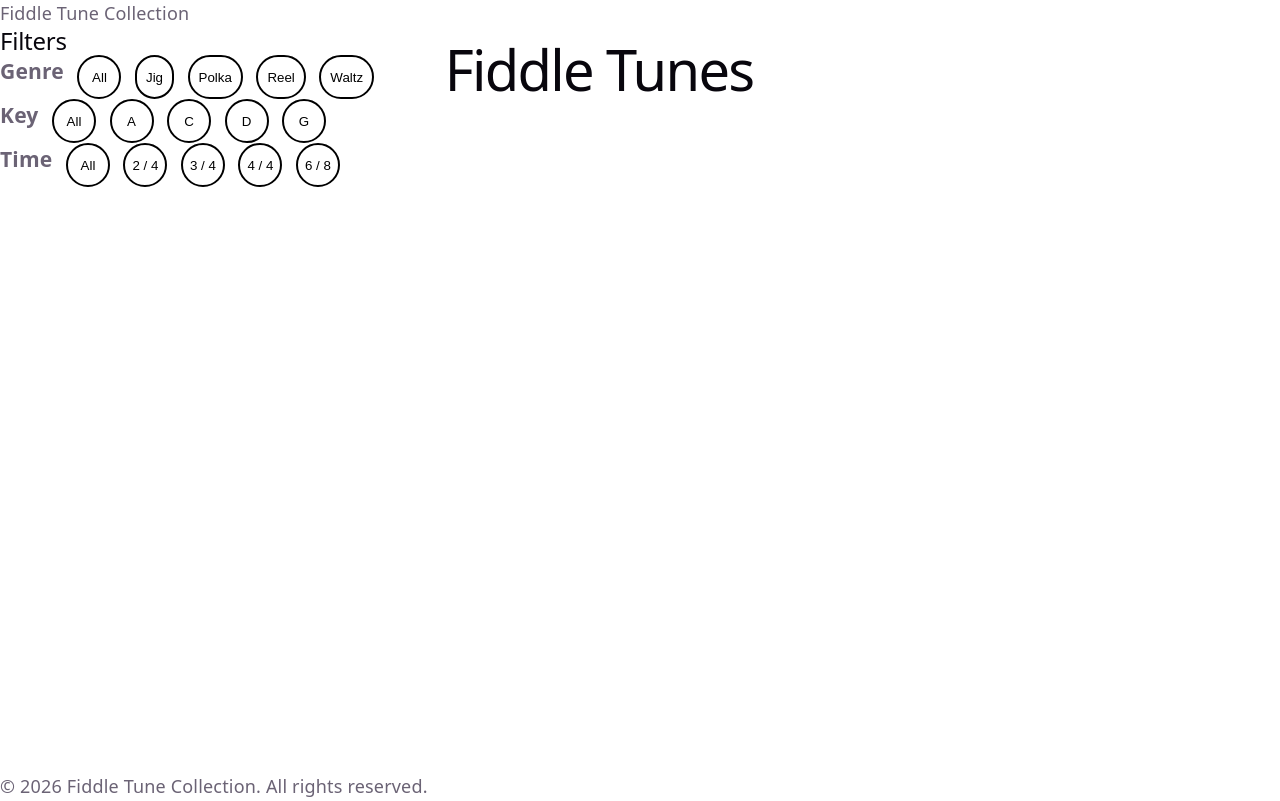
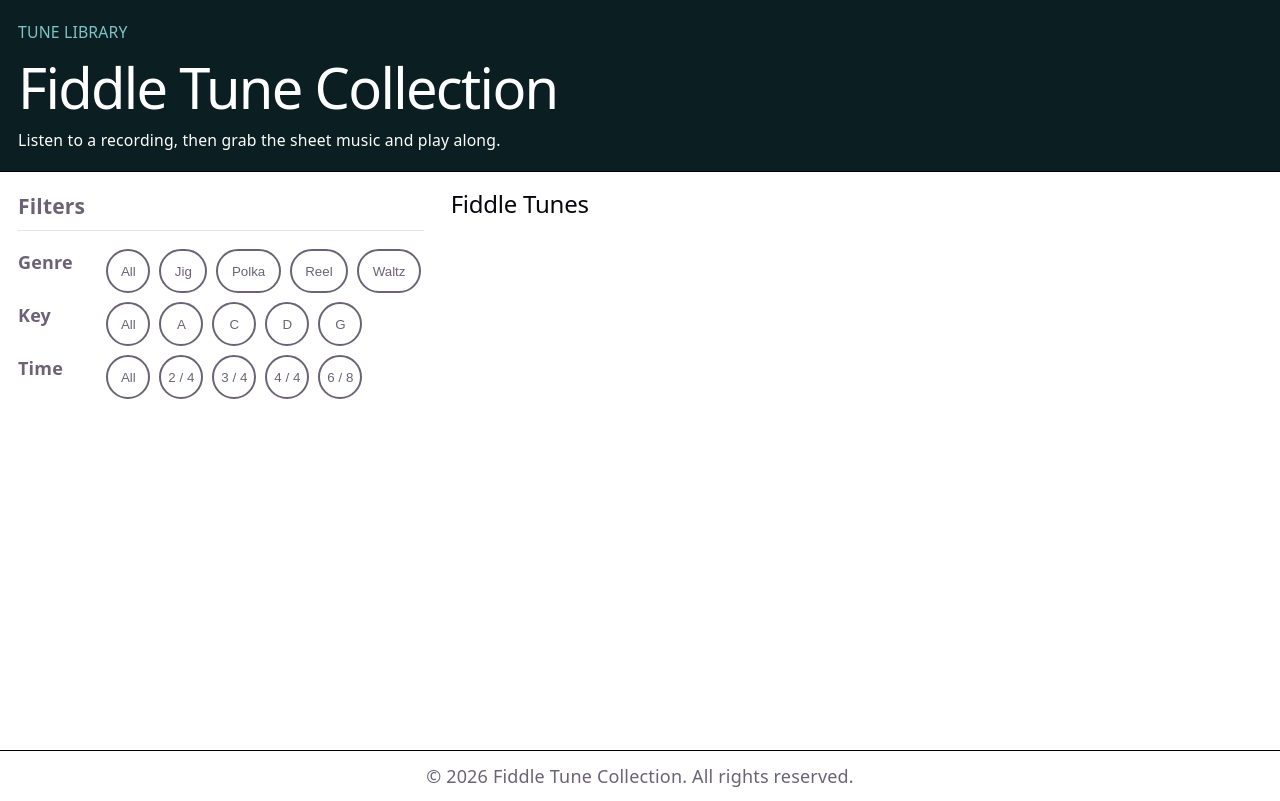
Before and after one commit to billadams/FiddleTuneCollection, a React (Vite) app in the folder fiddletunecollection.client/: page / in a window 1280 px wide. Built offline with nearby package versions, Linux system fonts and the light colour scheme.

Commit message:
Filters grid separate label from buttons (#1)
* Filter grid.

* Header and filter rough layout completed.

```diff
--- a/fiddletunecollection.client/src/App.css
+++ b/fiddletunecollection.client/src/App.css
@@ -5,30 +5,56 @@
 }
 
 .header {
-/*  background-color: red;*/
+  padding: 1rem;
+  border-bottom: 1px solid black;
+  margin-bottom: 1rem;
+  background-color: #0b1f22;
+  color: #ffffff;
+
+  & h1 {
+    color: #ffffff;
+  }
+
+  & span {
+    color: #7cc5c8;
+    font-size: .875rem;
+    text-transform: uppercase;
+  }
+
+  & p {
+    font-size: .875rem;
+  }
 }
 
 .content {
-
+  width: 97%;
+  margin: 0 1.5%;
   @media screen and (min-width: 768px) {
     display: grid;
     gap: 1.5rem;
     grid-template-columns: 1fr 2fr;
+    width: unset;
+    margin: unset;
+    padding: 0 1rem;
   }
-
-/*  background-color: lightgray;*/
 }
 
 aside {
 
+  & h3 {
+    border-bottom: 1px solid #e5e4e7;
+    padding-bottom: .5rem;
+    margin-bottom: 1rem;
+  }
+
   @media screen and (min-width: 768px) {
     order: -1;
   }
-
-/*  background-color: yellow;*/
 }
 
-
 footer {
-/*  background-color: rebeccapurple;*/
+  height: 50px;
+  border-top: 1px solid black;
+  text-align: center;
+  line-height: 50px;
 }
--- a/fiddletunecollection.client/src/components/Filter/Filters.tsx
+++ b/fiddletunecollection.client/src/components/Filter/Filters.tsx
@@ -2,40 +2,44 @@ import styles from './Filters.module.css';
 
 function Filters() {
   return (
-    <div>
-      <ul>
-        <li className={styles.filters}>
-          <h3>Genre</h3>
-          <ul className={styles.item}>
-            <li><button type='button' className={styles.button}>All</button></li>
-            <li><button type='button' className={`${styles.button} ${styles.pillbutton}`}>Jig</button></li>
-            <li><button type='button' className={`${styles.button} ${styles.pillbutton}`}>Polka</button></li>
-            <li><button type='button' className={`${styles.button} ${styles.pillbutton}`}>Reel</button></li>
-            <li><button type='button' className={`${styles.button} ${styles.pillbutton}`}>Waltz</button></li>
-          </ul>
-        </li>
-        <li className={styles.filters}>
-          <h3>Key</h3>
-          <ul className={`${styles.item}`}>
-            <li><button type='button' className={styles.button}>All</button></li>
-            <li><button type='button' className={styles.button}>A</button></li>
-            <li><button type='button' className={styles.button}>C</button></li>
-            <li><button type='button' className={styles.button}>D</button></li>
-            <li><button type='button' className={styles.button}>G</button></li>
-          </ul>
-        </li>
-        <li className={styles.filters}>
-          <h3>Time</h3>
-           <ul className={`${styles.item}`}>
-            <li><button type='button' className={styles.button}>All</button></li>
-            <li><button type='button' className={styles.button}>2 / 4</button></li>
-            <li><button type='button' className={styles.button}>3 / 4</button></li>
-            <li><button type='button' className={styles.button}>4 / 4</button></li>
-            <li><button type='button' className={styles.button}>6 / 8</button></li>
-          </ul>
+  <div className={styles.filters}>
+    <div className={styles.filter}>
+      <h4 className={styles.heading}>Genre</h4>
+      <ul className={styles.buttons}>
+        <li>
+            <button type='button' className={styles.button}>All</button>
+            <button type='button' className={`${styles.button} ${styles.pillbutton}`}>Jig</button>
+            <button type='button' className={`${styles.button} ${styles.pillbutton}`}>Polka</button>
+            <button type='button' className={`${styles.button} ${styles.pillbutton}`}>Reel</button>
+            <button type='button' className={`${styles.button} ${styles.pillbutton}`}>Waltz</button>
         </li>
       </ul>
     </div>
+    <div className={styles.filter}>
+      <h4 className={styles.heading}>Key</h4>
+      <ul className={styles.buttons}>
+        <li>
+            <button type='button' className={styles.button}>All</button>
+            <button type='button' className={styles.button}>A</button>
+            <button type='button' className={styles.button}>C</button>
+            <button type='button' className={styles.button}>D</button>
+            <button type='button' className={styles.button}>G</button>
+        </li>
+      </ul>
+    </div>
+    <div className={styles.filter}>
+      <h4 className={styles.heading}>Time</h4>
+      <ul className={styles.buttons}>
+        <li>
+            <button type='button' className={styles.button}>All</button>
+            <button type='button' className={styles.button}>2 / 4</button>
+            <button type='button' className={styles.button}>3 / 4</button>
+            <button type='button' className={styles.button}>4 / 4</button>
+            <button type='button' className={styles.button}>6 / 8</button>
+        </li>
+      </ul>
+    </div>
+  </div>
   );
 }
 
--- a/fiddletunecollection.client/src/components/Filter/filters.module.css
+++ b/fiddletunecollection.client/src/components/Filter/filters.module.css
@@ -1,15 +1,36 @@
 
 .filters {
-  display: flex;
+  display: grid;
+  grid-template-columns: 1fr 4fr;
+  gap: .75rem;
 
-  & h3 {
-    margin-right: .75rem;
+  @media screen and (min-width: 768px) {
+    gap: .5rem;
   }
 }
 
-.item {
-  display: flex;
-  gap: .75rem;
+.filter {
+  display: grid;
+  grid-template-columns: subgrid;
+  grid-column: 1 / 3;
+}
+
+  .heading {
+    grid-column: 1 / 2;
+  }
+
+.buttons {
+  grid-column: 2 / 2;
+
+  & li {
+    display: flex;
+    flex-wrap: wrap;
+    gap: .75rem;
+
+    @media screen and (min-width: 768px) {
+      gap: .5rem;
+    }
+  }
 }
 
 .button {
@@ -17,12 +38,13 @@
   width: 44px;
   border-radius: 44px;
   background-color: #ffffff;
-  border: 2px solid #000000;
+  border: 2px solid #6b6375;
   cursor: pointer;
 }
 
-.pillbutton {
-  padding-left: .5rem;
-  padding-right: .5rem;
-  width: unset;
-}
+  .pillbutton {
+    padding-left: .75rem;
+    padding-right: .75rem;
+    border-radius: 1.5rem;
+    width: unset;
+  }
--- a/fiddletunecollection.client/src/components/Header.tsx
+++ b/fiddletunecollection.client/src/components/Header.tsx
@@ -1,6 +1,10 @@
 function Header() {
   return (
-    <div className='header'>Fiddle Tune Collection</div>
+    <div className='header'>
+      <span>Tune Library</span>
+      <h1>Fiddle Tune Collection</h1>
+      <p>Listen to a recording, then grab the sheet music and play along.</p>
+    </div>
   );
 }
 
--- a/fiddletunecollection.client/src/components/Sidebar.tsx
+++ b/fiddletunecollection.client/src/components/Sidebar.tsx
@@ -3,7 +3,7 @@ import Filters from './Filter/Filters';
 function Sidebar() {
   return (
     <aside>
-      <h2>Filters</h2>
+      <h3>Filters</h3>
       <Filters />
     </aside>
   );
--- a/fiddletunecollection.client/src/index.css
+++ b/fiddletunecollection.client/src/index.css
@@ -81,6 +81,10 @@ h2 {
   }
 }
 
+button {
+  color: var(--text);
+}
+
 code {
   display: inline-flex;
   line-height: 135%;
--- a/fiddletunecollection.client/src/pages/Home.tsx
+++ b/fiddletunecollection.client/src/pages/Home.tsx
@@ -1,6 +1,6 @@
 function Home() {
   return (
-    <h1>Fiddle Tunes</h1>
+    <h2>Fiddle Tunes</h2>
   );
 }
 
```
